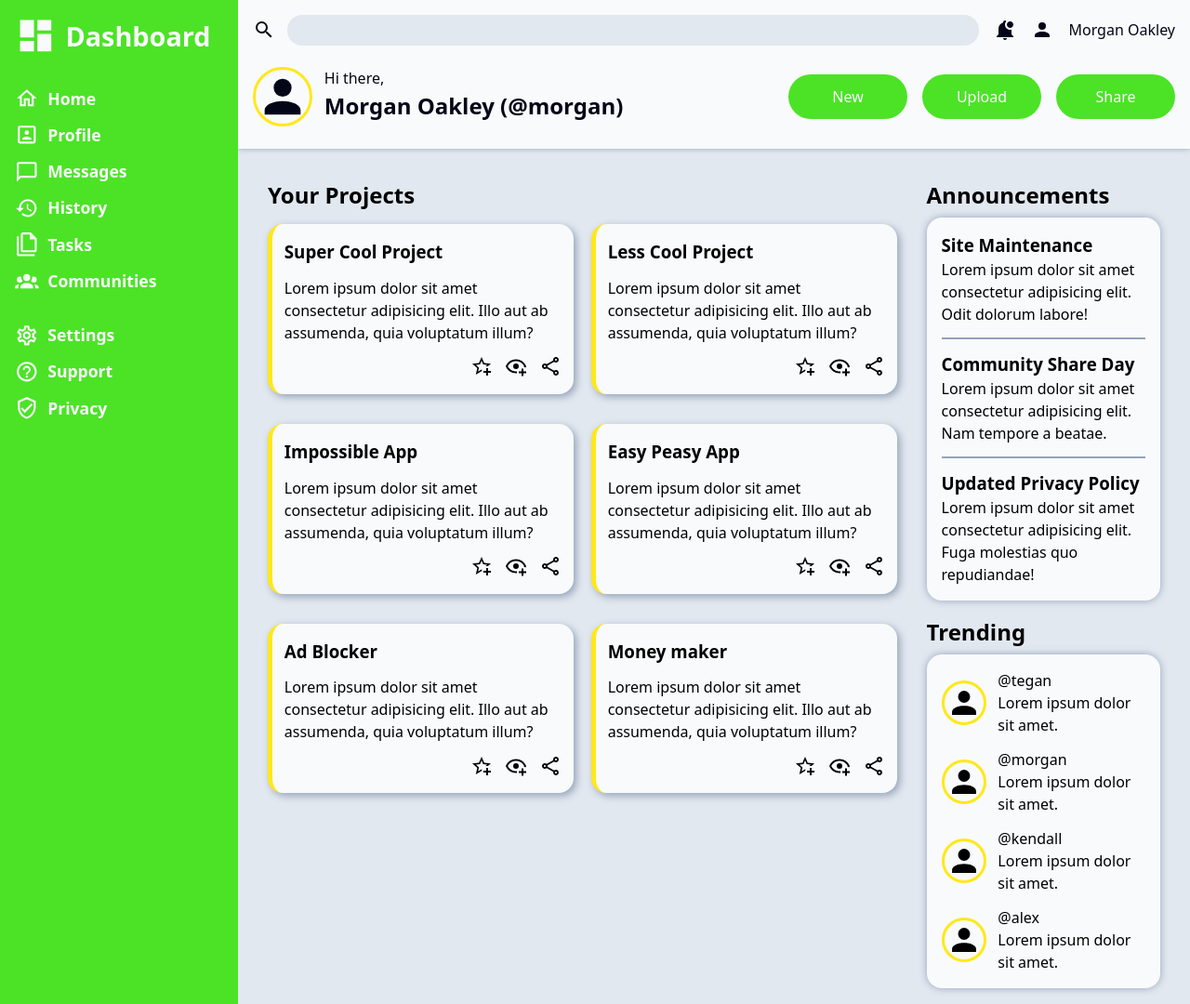
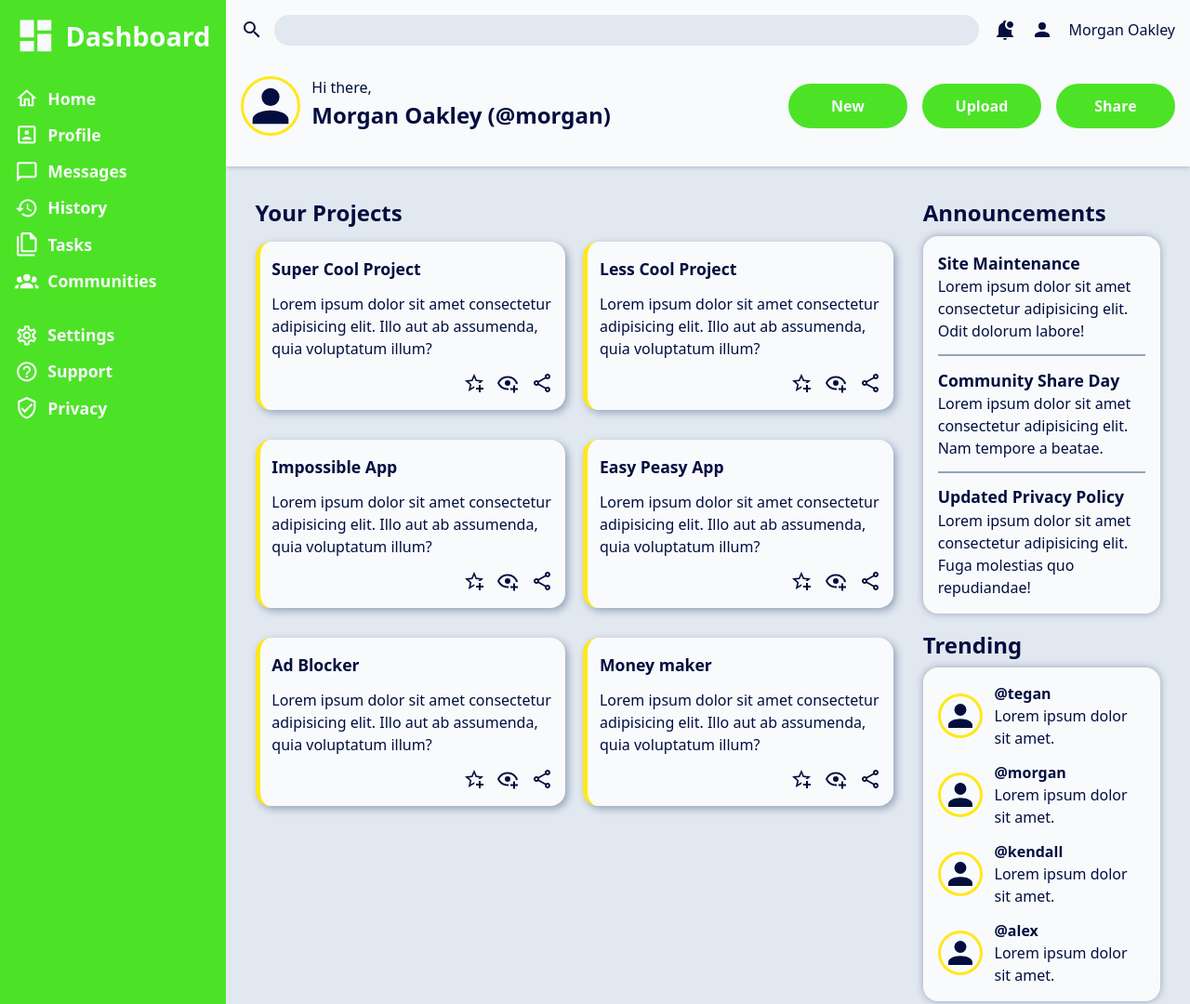
Before and after one commit to diegogo69/top_dashboard, a plain HTML site: page index.html in a window 1280 px wide. Shown: the top 1080 px of the page at 93% size. Drawn offline with Linux system fonts and the light colour scheme.

Commit message:
FEAT[style]: Add font styling to the page sections
Change font colors, set font-sizes and weights in the whole page

```diff
--- a/styles.css
+++ b/styles.css
@@ -222,30 +222,34 @@ ul {
     list-style: none;
 }
 
+h2 {
+    font-size: 1.5rem;
+    font-weight: 700;
+}
+
+h3 {
+    font-size: 1.1rem;
+    font-weight: 700;
+}
+
 body {
     --primary-color: hsl(108, 77%, 52%);
     --highlight-color: hsl(54, 100%, 55%);
     --bg-color: #e2e8f0;
     --shadow-color: #94a3b8;
     --light-color: #f8fafc;
-    --dark-color: #020617;
+    --dark-color: hsl(229, 90%, 13%);
 
     height: 100vh;
     display: grid;
-    grid-template-columns: minmax(min-content, 20vw) 4fr;
-    grid-template-rows: 20vh 1fr;
+    grid-template-columns: 1fr 5fr;
+    grid-template-rows: 2fr 5fr;
     grid-template-areas:
     "nav header"
     "nav main";
 
     background-color: var(--bg-color);
-}
-
-.primary-navigation a {
-    display:block;
-    text-decoration: none;
-    color: inherit;
-    /* font: inherit; */
+    color: var(--dark-color);
 }
 
 nav.primary-navigation {
@@ -266,6 +270,13 @@ nav.primary-navigation {
 .primary-navigation svg {
     fill: var(--light-color);
     width: 1.6rem;
+}
+
+.primary-navigation a {
+    display:block;
+    text-decoration: none;
+    color: inherit;
+    /* font: inherit; */
 }
 
 .primary-navigation > ul {
@@ -307,12 +318,7 @@ header {
     gap: 1rem;
 
     background-color: var(--light-color);
-    color: var(--dark-color);
     box-shadow: 0px 0px 6px 0px var(--shadow-color);
-}
-
-header svg {
-    fill: var(--dark-color);
 }
 
 header .search {
@@ -326,6 +332,7 @@ header .search {
 svg {
     width: 1.5rem;
     vertical-align: -.3rem;
+    fill: var(--dark-color);
 }
 
 header input[type="search"] {
@@ -381,6 +388,7 @@ header .options-container {
 .user-greeting p {
     grid-area: user-greet;
     align-items: end;
+    font-size: 1em;
 }
 
 .user-greeting h2 {
@@ -400,13 +408,15 @@ header .options-container {
 .options button {
     width: 8rem;
     height: 3rem;
+    text-align: center;
     padding: .2rem 1rem;
-    text-align: center;
     border-radius: 2rem;
 
     background-color: var(--primary-color);
     border: none;
     color: var(--light-color);
+    font-size: 1rem;
+    font-weight: 700;
 }
 
 main {
@@ -499,6 +509,7 @@ aside > ul {
 .users-name {
     grid-area: users-name;
     align-self: end;
+    font-weight: 700;
 }
 
 .trends-wrapper li p {
```
